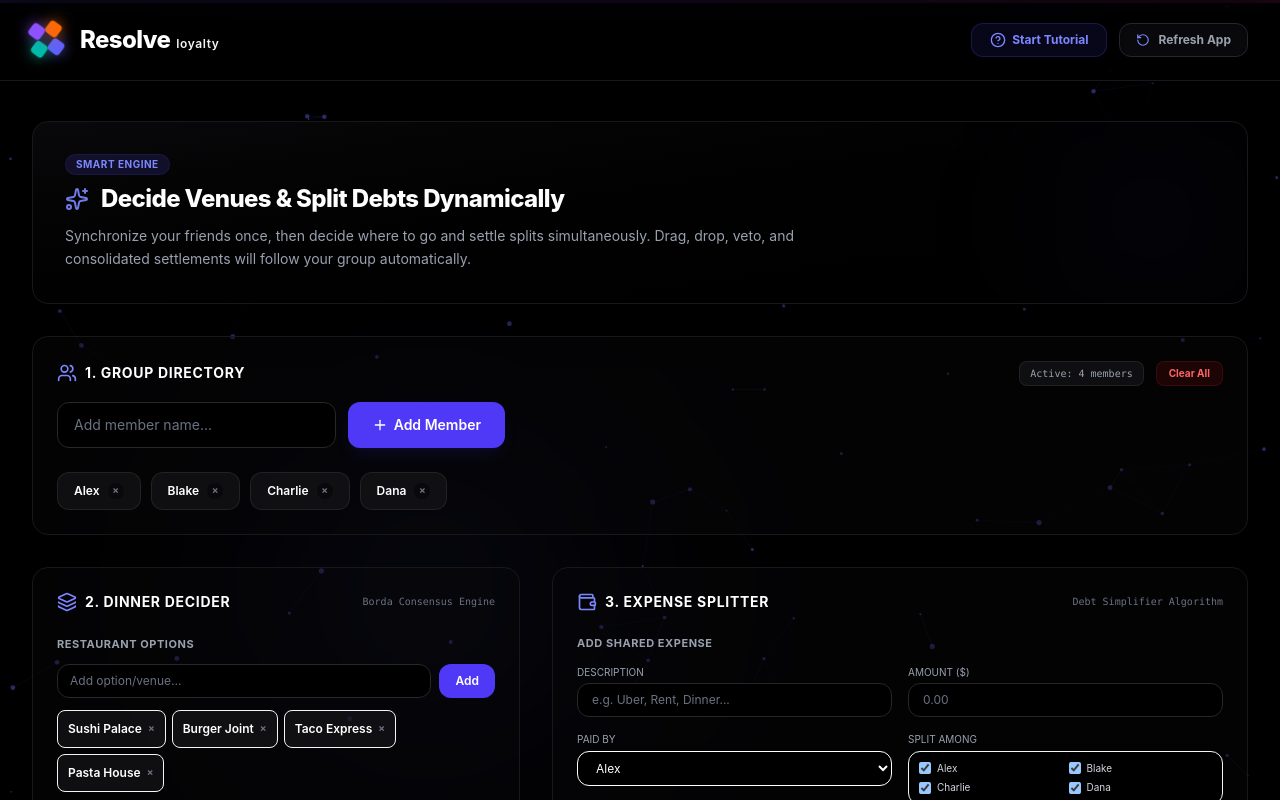
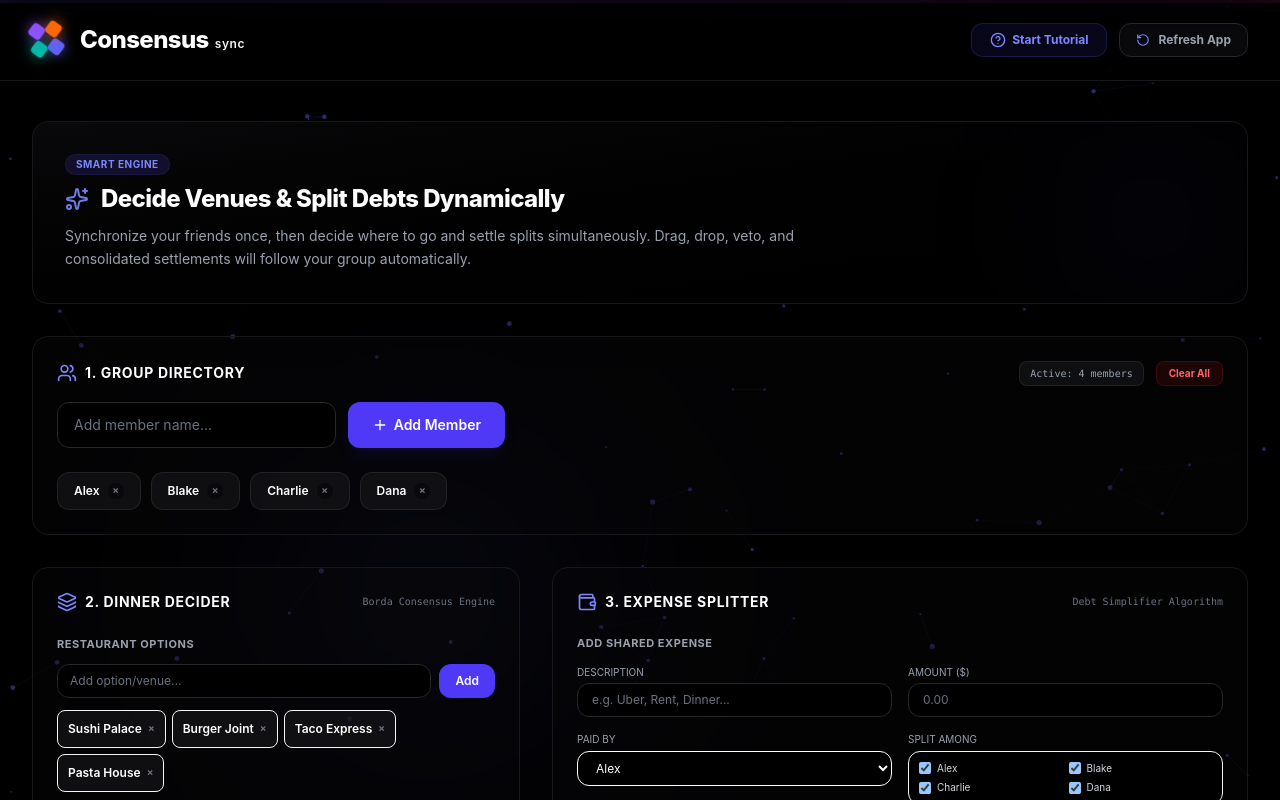
Before and after one commit to mrepiepie/Consenus-sync-, a React (Vite) app: page / in a window 1280 px wide. Shown: the top 800 px of the page. Built offline with nearby package versions, Linux system fonts and the light colour scheme.

Commit message:
Rename application header branding back to Consensus Sync

```diff
--- a/src/App.jsx
+++ b/src/App.jsx
@@ -441,8 +441,8 @@ function App() {
               <div className="w-3.5 h-3.5 bg-violet-500 rounded-[4px] rotate-45 transform origin-center shadow-[0_0_14px_rgba(139,92,246,0.75)]" />
             </div>
             <div className="flex items-baseline gap-1.5 ml-1">
-              <span className="font-extrabold text-2xl tracking-tight text-white bg-clip-text">Resolve</span>
-              <span className="text-gray-550 text-xs font-semibold lowercase tracking-wider">loyalty</span>
+              <span className="font-extrabold text-2xl tracking-tight text-white bg-clip-text">Consensus</span>
+              <span className="text-gray-550 text-xs font-semibold lowercase tracking-wider">sync</span>
             </div>
           </div>
 
```
